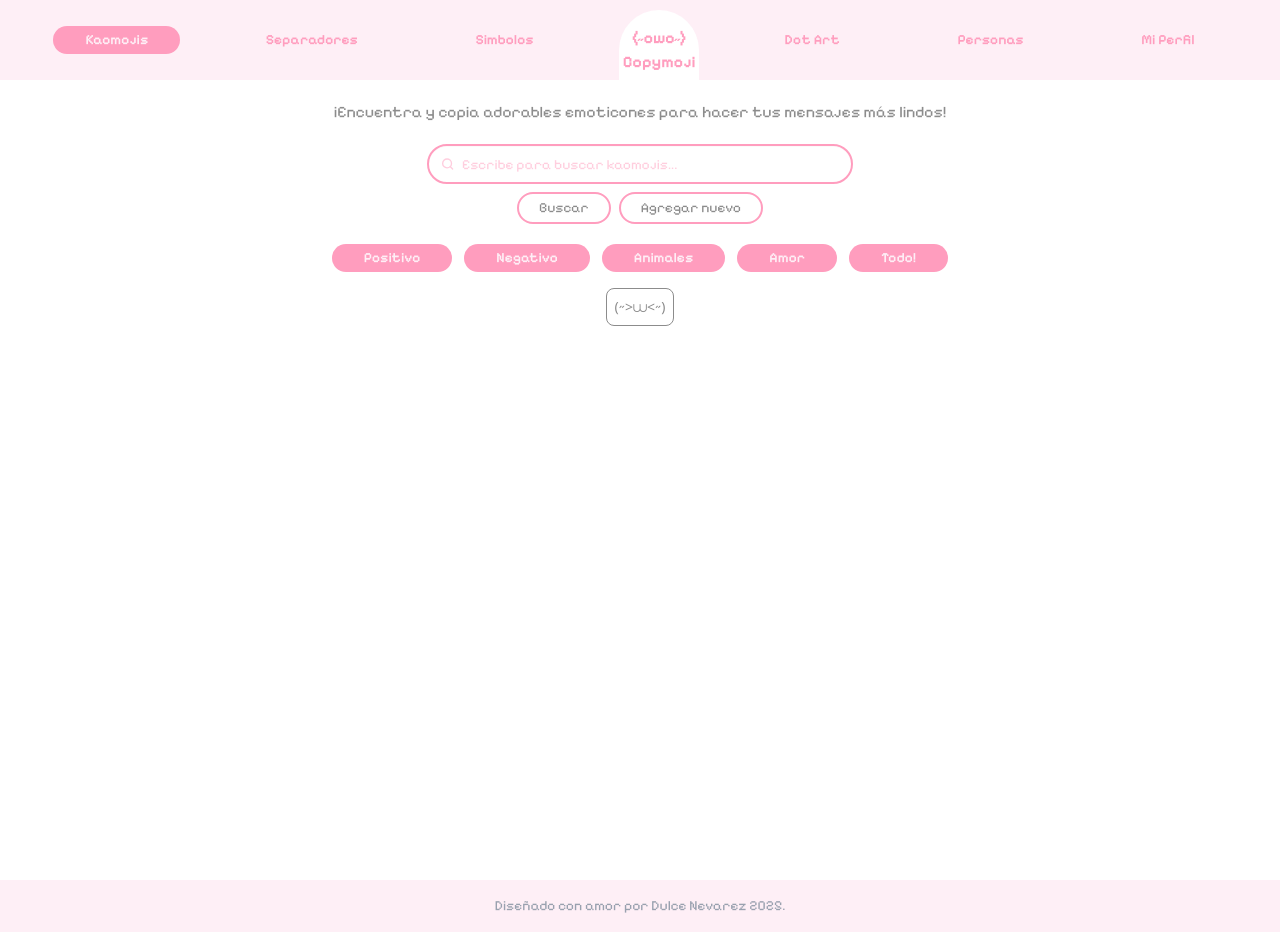
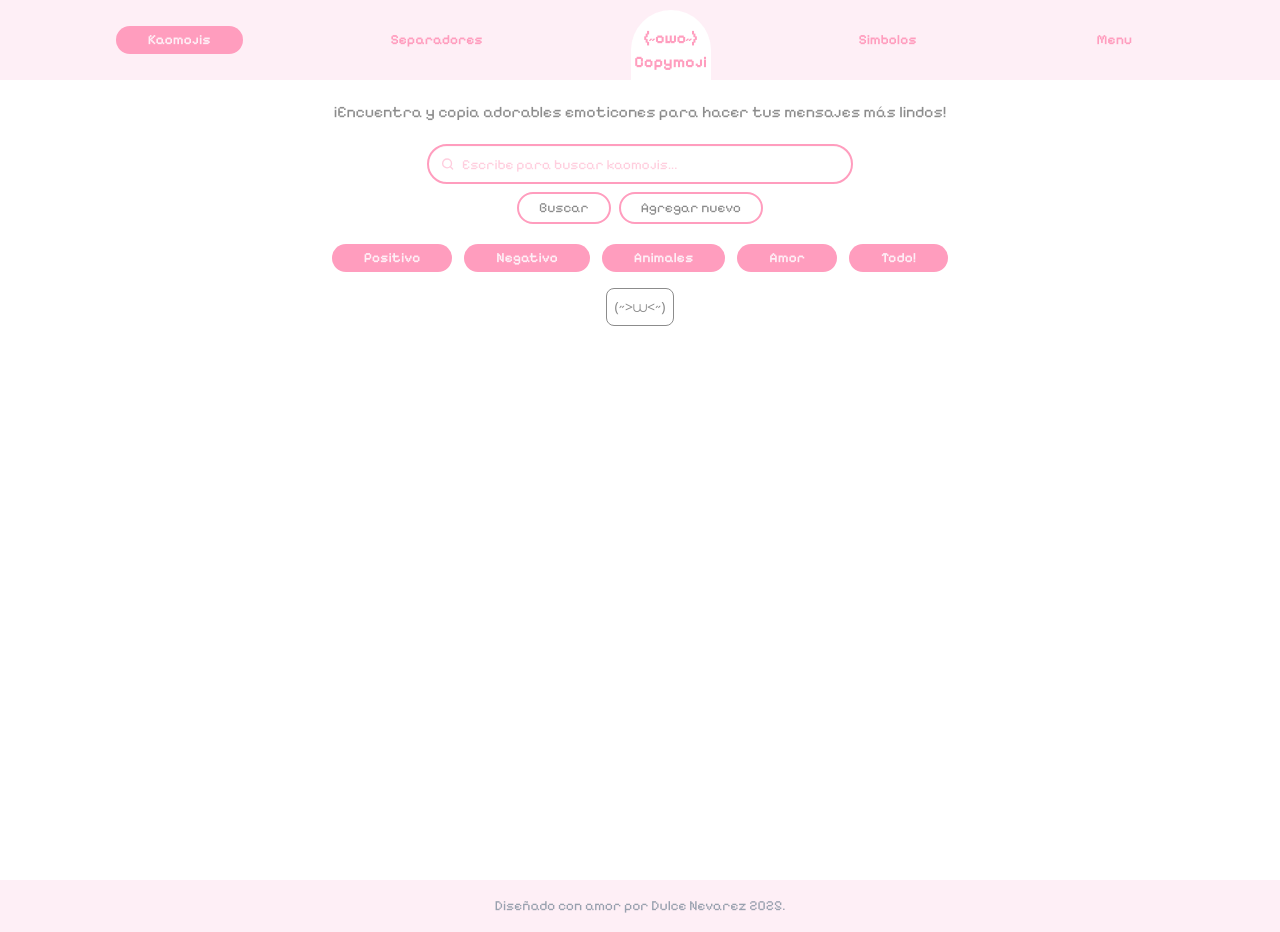
Before and after one commit to DulceNev/copymoji, a Nuxt app: page / in a window 1280 px wide. Built offline with nearby package versions, Linux system fonts and the light colour scheme.

Commit message:
feat: se agreo el menu de navegacion, el cual puede llevar a otras pages

```diff
--- a/layouts/default.vue
+++ b/layouts/default.vue
@@ -6,7 +6,6 @@
       <NavButton text="Kaomojis" to="/" />
 
       <NavButton text="Separadores" to="/separadores" />
-      <NavButton text="Simbolos" to="/simbolos" />
       <NuxtLink
         to="/"
         class="h-20 w-20 mt-5 bg-white rounded-tl-full rounded-tr-full flex justify-center items-center text-center text-primary"
@@ -16,10 +15,17 @@
           Copymoji
         </p>
       </NuxtLink>
-      <!-- <div class="h-12 w-12 bg-white rounded-tl-full rounded-tr-full"></div> -->
-      <NavButton text="Dot Art" to="/dot-art" />
-      <NavButton text="Personas" to="/buscar-personas" />
-      <NavButton text="Mi Perfil" to="/mi-perfil" />
+
+      <NavButton text="Simbolos" to="/simbolos" />
+
+      <button class=" text-primary text-sm font-semibold cursor-pointer py-1 px-8 rounded-full hover:bg-primary hover:text-primary-content active:scale-95 transition-all" popovertarget="popover-1" style="anchor-name:--anchor-1">
+      Menu
+      </button>
+      <ul class="dropdown menu w-52 rounded-box bg-base-100 shadow-sm border-1 border-primary space-y-1"popover id="popover-1" style="position-anchor:--anchor-1">
+      <li><NavButton text="Dot Art" to="/dot-art" /></li>
+      <li><NavButton text="Personas" to="/buscar-personas" /></li>
+      <li><NavButton text="Mi Perfil" to="/mi-perfil" /></li>
+</ul>
     </header>
 
     <!-- 📄 CONTENIDO DE LA PÁGINA -->
```
